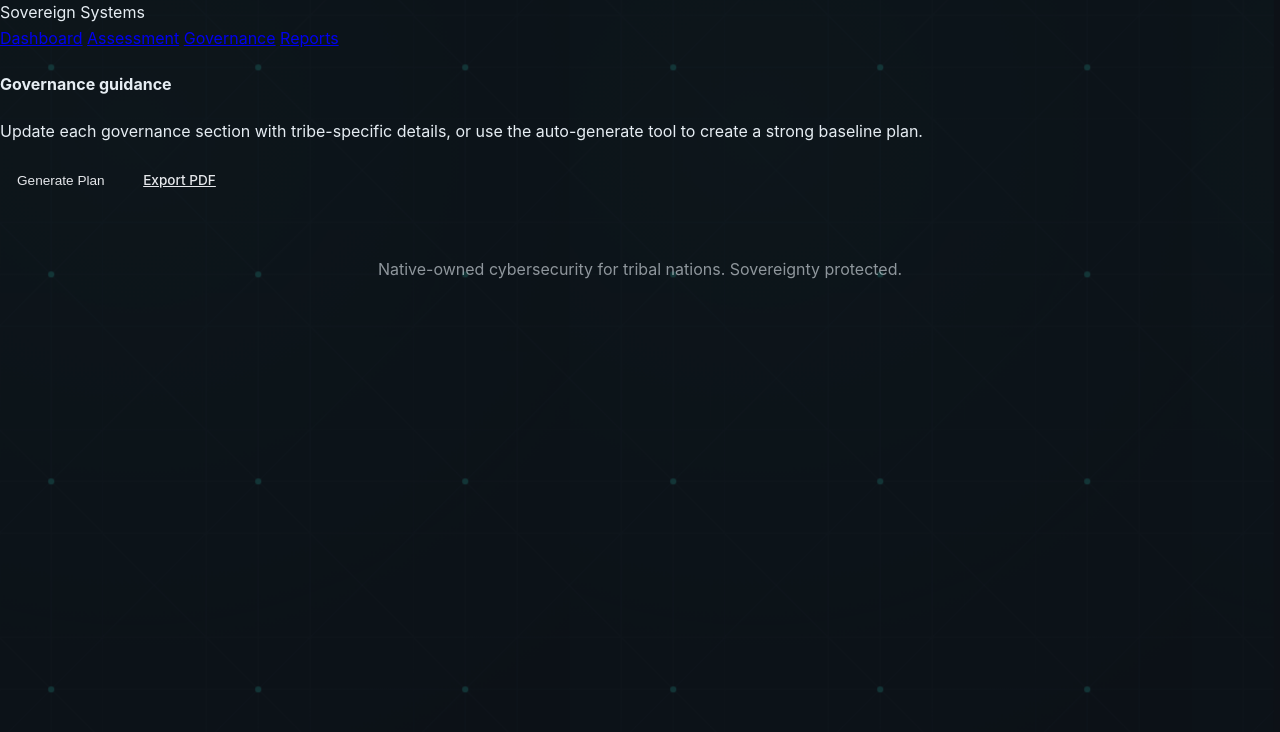
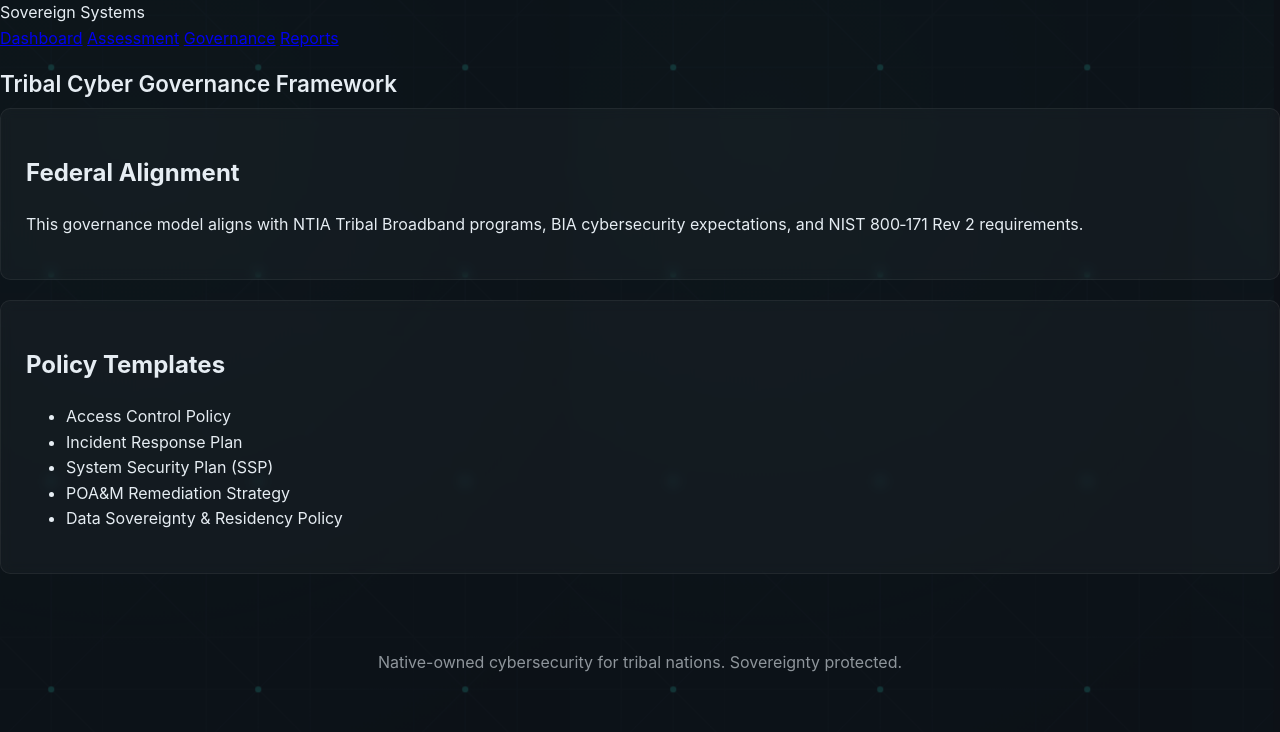
Before and after one commit to iTechDMV/Tribal-cyber-platform, a Flask app: template templates/governance.html in a window 1280 px wide. Shown: the top 732 px of the page. Run offline with Flask 2, Linux system fonts and the light colour scheme; the template is opened without the code that fills it, so the values that code supplies are empty; parts of the project's set-up code (start-up, migrations or seed data) failed here and were passed over.

Commit message:
Refactor governance.html for improved structure

```diff
--- a/templates/governance.html
+++ b/templates/governance.html
@@ -1,63 +1,25 @@
-{% extends 'base.html' %}
-{% block title %}Governance — TCCP{% endblock %}
-{% block page_heading %}Governance planning with tribal purpose{% endblock %}
-{% block page_subtitle %}Shape your cybersecurity governance plan with structured sections and guided content generation.{% endblock %}
-{% block page_actions %}
-<button class="btn btn-outline-terra" type="button" onclick="toggleGuide()">Open governance guide</button>
-{% endblock %}
+{% extends "base.html" %}
 {% block content %}
-<div class="d-flex flex-column flex-md-row justify-content-between align-items-start gap-3 mb-4">
-    <div class="flex-grow-1 section-panel">
-        <h4 class="mb-3">Governance guidance</h4>
-        <p class="mb-0">Update each governance section with tribe-specific details, or use the auto-generate tool to create a strong baseline plan.</p>
-    </div>
-    <div class="d-flex gap-2">
-        <button id="generatePlanButton" class="btn btn-terra" onclick="generatePlan()">Generate Plan</button>
-        <a href="{{ url_for('governance_export') }}" class="btn btn-outline-terra">Export PDF</a>
-    </div>
+
+<h1 class="page-title">Tribal Cyber Governance Framework</h1>
+
+<div class="card">
+    <h2>Federal Alignment</h2>
+    <p>
+        This governance model aligns with NTIA Tribal Broadband programs,
+        BIA cybersecurity expectations, and NIST 800‑171 Rev 2 requirements.
+    </p>
 </div>
 
-{% for section in sections %}
-<div class="card mb-3" id="section-{{ section.id }}">
-    <div class="card-header"><h5 class="mb-0">{{ section.section_title }}</h5></div>
-    <div class="card-body">
-        <textarea class="form-control" rows="8" id="section-{{ section.id }}-textarea" onchange="saveSection({{ section.id }})">{{ section.content }}</textarea>
-    </div>
+<div class="card">
+    <h2>Policy Templates</h2>
+    <ul>
+        <li>Access Control Policy</li>
+        <li>Incident Response Plan</li>
+        <li>System Security Plan (SSP)</li>
+        <li>POA&M Remediation Strategy</li>
+        <li>Data Sovereignty & Residency Policy</li>
+    </ul>
 </div>
-{% endfor %}
+
 {% endblock %}
-{% block page_guide %}
-<div class="guide-step" data-step-target="#generatePlanButton">
-    <div class="guide-step-title">Generate foundational content</div>
-    <p class="guide-step-description">Use the generate button to create a full governance plan base you can customize for your tribe.</p>
-</div>
-<div class="guide-step" data-step-target="#section-1 textarea">
-    <div class="guide-step-title">Edit governance sections</div>
-    <p class="guide-step-description">Each section can be updated with your tribal goals, roles, and risk management priorities.</p>
-</div>
-{% endblock %}
-{% block page_scripts %}
-<script>
-    function saveSection(sectionId) {
-        const textarea = document.getElementById(`section-${sectionId}-textarea`);
-        if (!textarea) return;
-        fetch('/api/governance/save', {
-            method: 'POST',
-            headers: { 'Content-Type': 'application/json' },
-            body: JSON.stringify({ section_id: sectionId, content: textarea.value })
-        });
-    }
-
-    function generatePlan() {
-        if (confirm('This will overwrite existing content. Continue?')) {
-            fetch('/api/governance/generate', { method: 'POST' })
-                .then(response => response.json())
-                .then(data => {
-                    if (data.success) {
-                        location.reload();
-                    }
-                });
-        }
-    }
-</script>
-{% endblock %}
```
